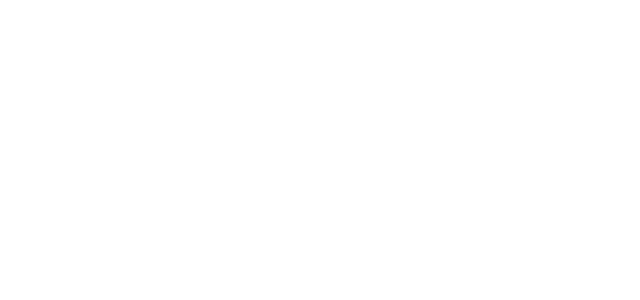
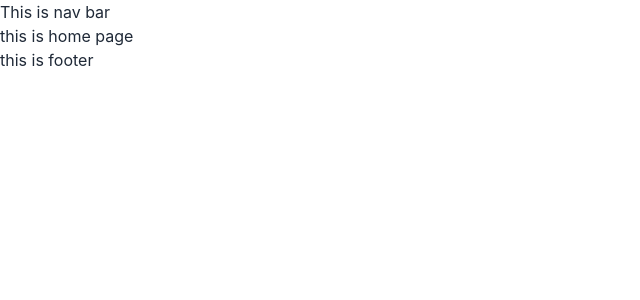
Before and after one commit to noyon-podder/Doctor-Protal-cl, a React (Create React App) app: page / in a window 1280 px wide. Shown: the top 300 px of the page, without its empty margins (0-640 px from the left). Built offline with nearby package versions, Linux system fonts and the light colour scheme.

Commit message:
router setup completed

```diff
--- a/public/index.html
+++ b/public/index.html
@@ -1,5 +1,5 @@
 <!DOCTYPE html>
-<html lang="en">
+<html data-theme="light" lang="en">
   <head>
     <meta charset="utf-8" />
     <link rel="icon" href="%PUBLIC_URL%/favicon.ico" />
--- a/src/App.js
+++ b/src/App.js
@@ -1,10 +1,12 @@
 
+import { RouterProvider } from "react-router-dom";
 import "./App.css";
+import { router } from "./Routes/Routes/Routes";
 
 function App() {
   return (
-    <div className="App">
-
+    <div>
+      <RouterProvider router={router}></RouterProvider>
     </div>
   );
 }
--- /dev/null
+++ b/src/Layout/Main.js
@@ -0,0 +1,16 @@
+import React from 'react';
+import { Outlet } from 'react-router-dom';
+import Footer from '../Pages/Shared/Footer/Footer';
+import Navbar from '../Pages/Shared/Navbar/Navbar';
+
+const Main = () => {
+    return (
+        <div>
+            <Navbar/>
+            <Outlet/>
+            <Footer/>
+        </div>
+    );
+};
+
+export default Main;
--- /dev/null
+++ b/src/Pages/Home/Home/Home.js
@@ -0,0 +1,11 @@
+import React from 'react';
+
+const Home = () => {
+    return (
+        <div>
+            <h1>this is home page</h1>
+        </div>
+    );
+};
+
+export default Home;
--- /dev/null
+++ b/src/Pages/Login/Login/Login.js
@@ -0,0 +1,11 @@
+import React from 'react';
+
+const Login = () => {
+    return (
+        <div>
+            <h2>This is login page</h2>
+        </div>
+    );
+};
+
+export default Login;
--- /dev/null
+++ b/src/Pages/Shared/Footer/Footer.js
@@ -0,0 +1,11 @@
+import React from 'react';
+
+const Footer = () => {
+    return (
+        <div>
+            <h3>this is footer</h3>
+        </div>
+    );
+};
+
+export default Footer;
--- /dev/null
+++ b/src/Pages/Shared/Navbar/Navbar.js
@@ -0,0 +1,11 @@
+import React from 'react';
+
+const Navbar = () => {
+    return (
+        <div>
+            <h4>This is nav bar </h4>
+        </div>
+    );
+};
+
+export default Navbar;
--- /dev/null
+++ b/src/Routes/Routes/Routes.js
@@ -0,0 +1,21 @@
+import { createBrowserRouter } from "react-router-dom";
+import Main from "../../Layout/Main";
+import Home from "../../Pages/Home/Home/Home";
+import Login from "../../Pages/Login/Login/Login";
+
+export const router = createBrowserRouter([
+    {
+        path: '/',
+        element: <Main/>,
+        children: [
+           {
+            path: '/',
+            element: <Home/>
+           },
+           {
+            path: '/login',
+            element: <Login/>
+           }
+        ]
+    }
+])
```
